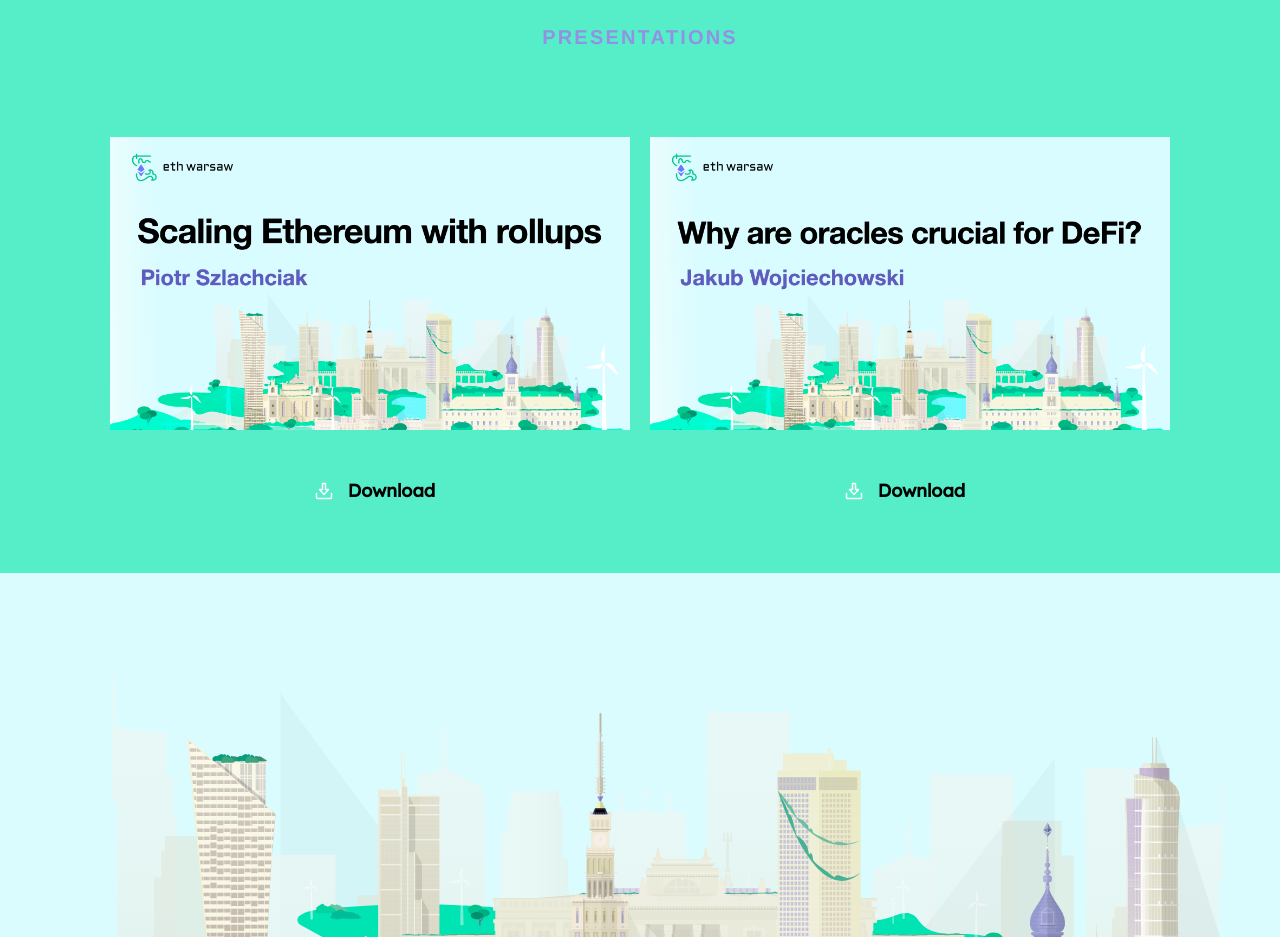
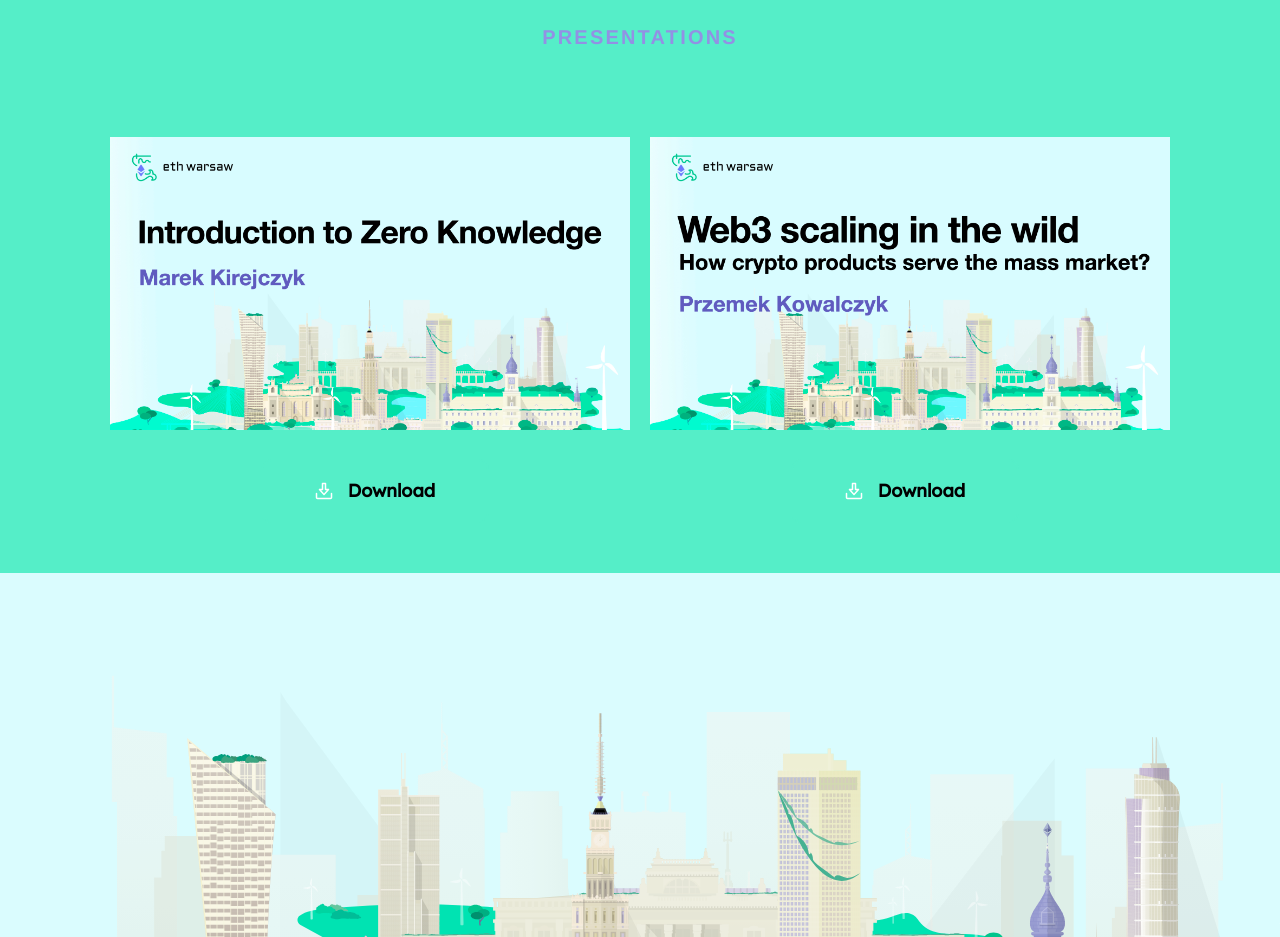
Before and after one commit to antek-eth/ETHWarsaw-landing, a website built with Parcel: page src/april.html in a window 1280 px wide. Shown: the part 880-1817 px from the top of the page. Built offline with nearby package versions, Linux system fonts and the light colour scheme.

Commit message:
🌮 Change presentations images (#13)

```diff
--- a/src/april.html
+++ b/src/april.html
@@ -121,7 +121,7 @@
         <div class="presentations-presentations">
             <div class="presentations-presentations-column">
                 <a href="april/ETHWarsaw-imp.pdf" target="_blank">
-                    <div class="presentations-presentation presentations-presentation-marek"><img class="presentations-image" src="./may/ScalingEthereumWithRollups.jpeg"></div>
+                    <div class="presentations-presentation presentations-presentation-marek"><img class="presentations-image" src="./april/ImageIntroToZeroKnowledge.001.jpeg"></div>
                 </a>
                 <div class="presentations-download-wrapper">
                     <a href="april/ETHWarsaw-imp.pdf" download>
@@ -133,7 +133,7 @@
             </div>
             <div class="presentations-presentations-column">
                 <a href="april/ETHWarsaw-web3-scaling.pdf" target="_blank">
-                    <div class="presentations-presentation presentations-presentation-przemek"><img class="presentations-image" src="./may/Why-are-oracles-crucial-for-defi.001.jpeg"></div>
+                    <div class="presentations-presentation presentations-presentation-przemek"><img class="presentations-image" src="./april/ImageWeb3Scaling.001.jpeg"></div>
                 </a>
                 <div class="presentations-download-wrapper">
                     <a href="april/ETHWarsaw-web3-scaling.pdf" download>
```
Also changed, not shown: src/may.html (+2 -2 lines).
